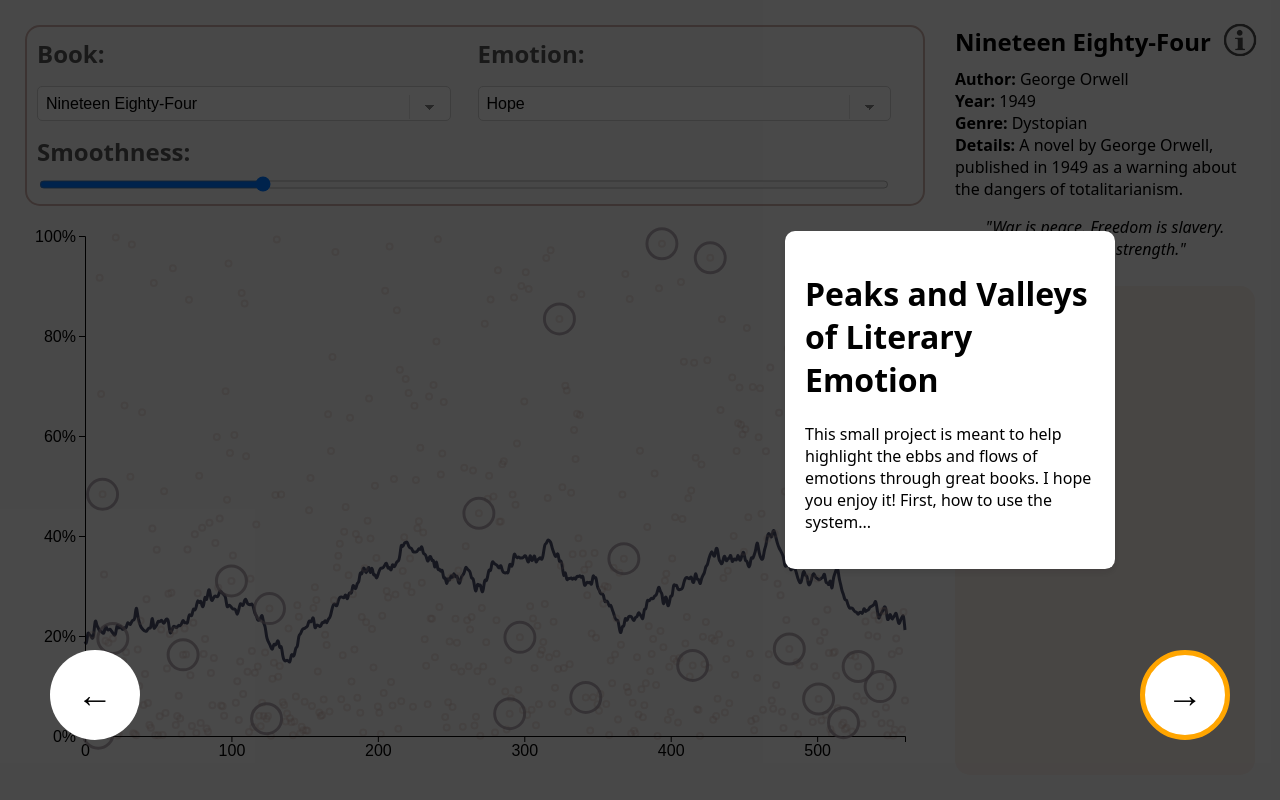
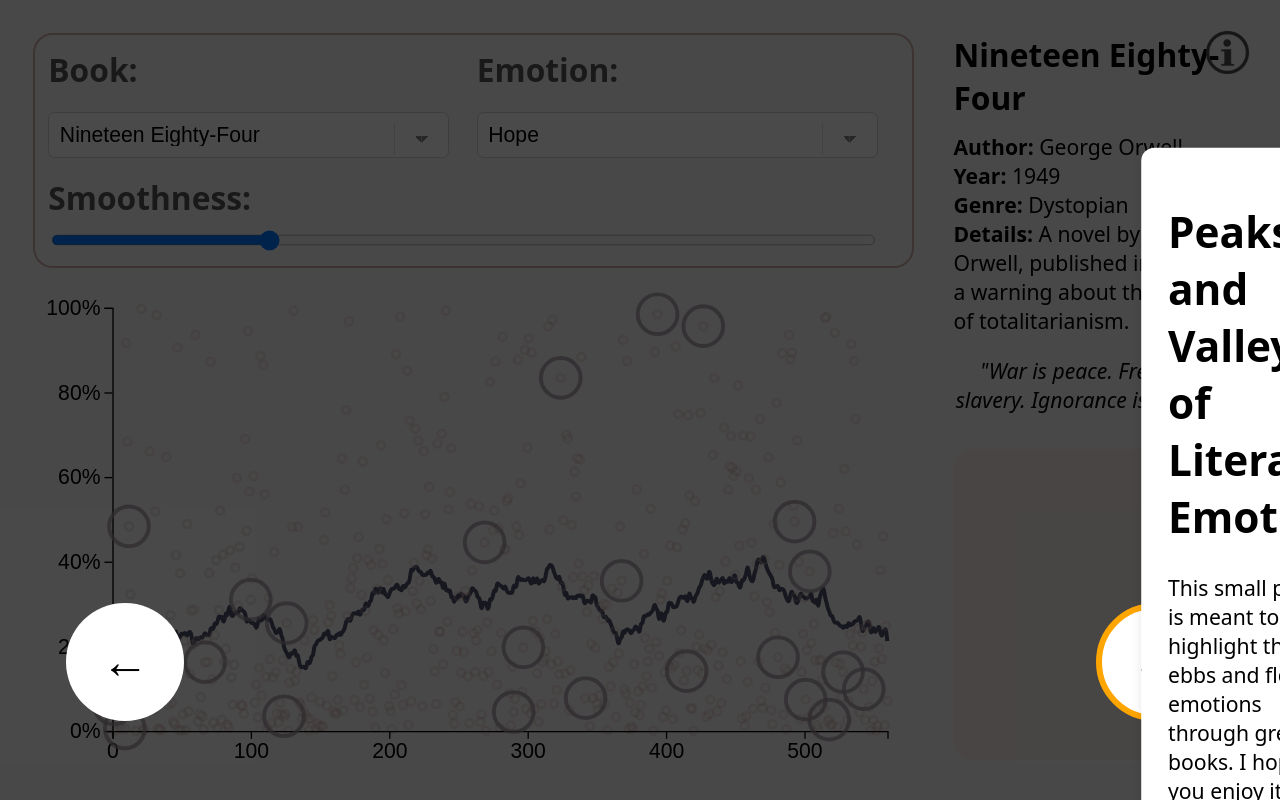
Before and after one commit to trdougherty/literary_analysis, a website: page public/index.html in a window 1280 px wide. Drawn offline with nearby package versions, Linux system fonts and the light colour scheme.

Commit message:
updating some visuals

```diff
--- a/public/index.html
+++ b/public/index.html
@@ -6,6 +6,14 @@
     <title>Interactive Plot</title>
     <link rel="stylesheet" href="./styles.css">
     <script src="https://d3js.org/d3.v7.min.js"></script>
+    <script async src="https://www.googletagmanager.com/gtag/js?id=G-5EVS3NP3PX"></script>
+    <script>
+      window.dataLayer = window.dataLayer || [];
+      function gtag(){dataLayer.push(arguments);}
+      gtag('js', new Date());
+
+      gtag('config', 'G-5EVS3NP3PX');
+    </script>
 </head>
 <body>
     <div class="overlay-container">
--- a/public/script.js
+++ b/public/script.js
@@ -1,5 +1,5 @@
 // Define the margins of the chart
-const margin = { top: 15, right: 50, bottom: 110, left: 30 };
+const margin = { top: 15, right: 50, bottom: 100, left: 30 };
 let svg; // Declare svg here to make it accessible in the global scope
 let width, height; // Declare width and height here for global access
 let timeoutId;
@@ -92,7 +92,7 @@
             title: 'Book Information',
             content: 'For the book selected, some information about the book is presented in this section, including a famous quote from the book.',
             selector: '#infoBox', // Selects the element with id 'mySlider'
-            x: 1900,
+            x: 1700,
             y: 350
         },
         {
--- a/public/styles.css
+++ b/public/styles.css
@@ -2,6 +2,7 @@
 html {
     height: 100%;
     margin: 0;
+    zoom: 115%;
     font-family: Arial, sans-serif;
     background-color: #f4f4f4;
     font-family: ui-sans-serif, system-ui, -apple-system, BlinkMacSystemFont, Segoe UI, Roboto, Helvetica Neue, Arial, Noto Sans, sans-serif, "Apple Color Emoji", "Segoe UI Emoji", "Segoe UI Symbol", "Noto Color Emoji";
@@ -12,7 +13,7 @@
     display: grid;
     grid-template-columns: 3fr 1fr;
     /* 3:1 ratio for the left and right columns */
-    height: 100vh;
+    height: 75vh;
     /* Full viewport height */
     padding: 25px;
     gap: 30px;
```
